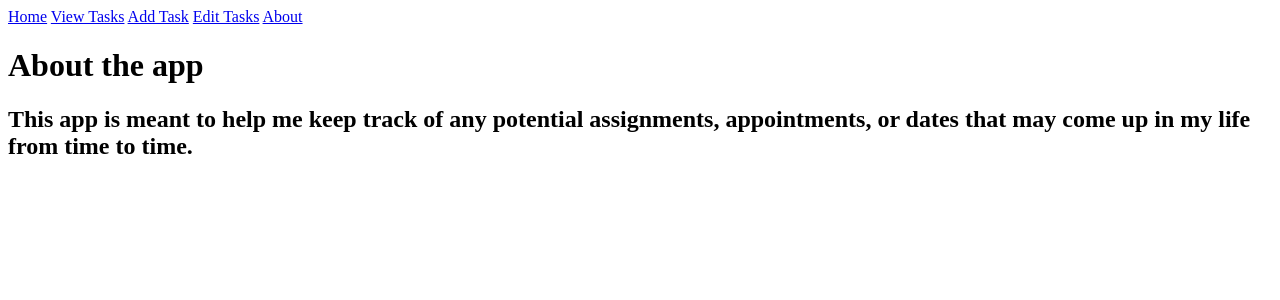
After one commit to JoeStanek/CSCI4830-JoeStanekTechExercise, a Django app: page /about/ in a window 1280 px wide. The commit adds this page. Shown: the top 300 px of the page. Run offline with Django 5.2, Linux system fonts and the light colour scheme.

Commit message:
Fixed minor bug in with front_page, added to front_page and added about_page.

```diff
--- /dev/null
+++ b/todo_app/templates/about_page.html
@@ -0,0 +1,21 @@
+{% extends "base.html" %}
+
+{% block content %}
+<div class = "Links">
+    <a href="{% url 'front_page'%}">Home</a>
+    <a href="{% url 'view_task'%}">View Tasks</a>
+    <a href="{% url 'add_task'%}">Add Task</a>
+    <a href="{% url 'edit_task'%}">Edit Tasks</a>
+    <a href="{% url 'about_page'%}">About</a>
+
+
+
+</div>
+
+<div class = "Header">
+    <h1>About the app</h1>
+    <h2>This app is meant to help me keep track of any potential assignments, appointments, or dates that may come up in my life from time to time.</h2>
+</div>
+
+
+{% endblock %}
--- a/todo_app/templates/base.html
+++ b/todo_app/templates/base.html
@@ -15,7 +15,7 @@
     <body>
         <header><nav>
             <!--Does this code allow us to add our urls from urls.py?-->
-            <a href="{% url 'front_page'%}">Home</a>
+
         </nav></header>
         <main>
             {% block content %}{% endblock %}
--- a/todo_app/urls.py
+++ b/todo_app/urls.py
@@ -4,6 +4,7 @@ from .views import add_task
 from .views import edit_task
 from .views import view_task
 from .views import delete_task
+from .views import about_page
 
 
 
@@ -11,6 +12,8 @@ urlpatterns = [
     path("", front_page, name="front_page"),
     path("view/",view_task,name="view_task"),
     path("add/",add_task, name="add_task"),
-    path("edit_task/<int:task_id>/<int:page_number/", edit_task, name="edit_task",),
-    path("delete_task/<int:task_id>/<int:page_number/", delete_task, name="delete_task",),
+    path("edit_task/", edit_task, name="edit_task",),#need to add the extra <int:task_id>/<int:page_number/
+    path("delete_task/", delete_task, name="delete_task",), #need to add the extra <int:task_id>/<int:page_number/
+    path("about/",about_page,name="about_page"),
+
 ]
--- a/todo_app/views.py
+++ b/todo_app/views.py
@@ -5,8 +5,11 @@ from .models import Task
 from .forms import TaskForm
 # Create your views here.
 
-def front_page():
-    pass
+def front_page(request):
+    return render(request, "front_page.html")
+
+def about_page(request):
+    return render(request, "about_page.html")
 
 def view_task():
     pass
```
Also changed, not shown: todo_app/templates/front_page.html (added, +20 -0 lines).
